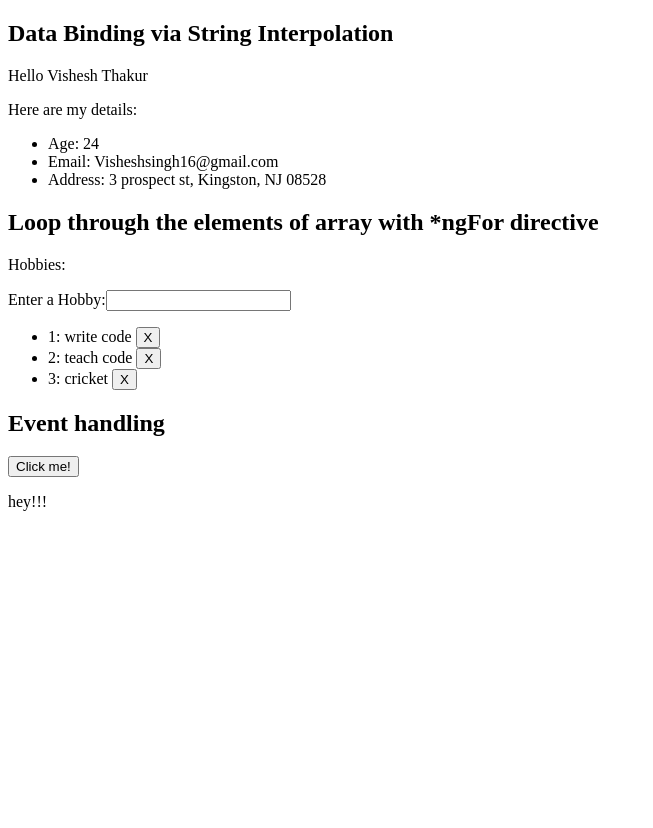
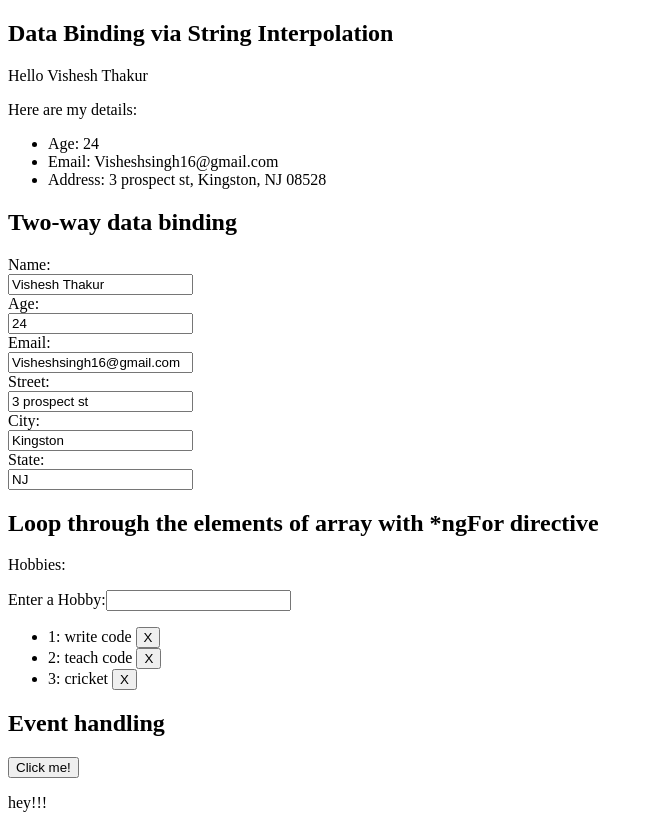
Before and after one commit to VisheshSingh/Angular4appDemo, an Angular app: page / in a window 1280 px wide. Shown: the whole page, without its empty margins (0-653 px from the left). Before the commit the page ends 800 px from the top, so only its background shows below. Built offline with nearby package versions, Linux system fonts and the light colour scheme.

Commit message:
Two-way data binding

```diff
--- a/src/app/app.module.ts
+++ b/src/app/app.module.ts
@@ -1,5 +1,6 @@
 import { BrowserModule } from '@angular/platform-browser';
 import { NgModule } from '@angular/core';
+import  { FormsModule } from '@angular/forms';
 
 import { AppComponent } from './app.component';
 import { UserComponent } from './components/user/user.component';
@@ -10,7 +11,8 @@
     UserComponent
   ],
   imports: [
-    BrowserModule
+    BrowserModule,
+    FormsModule
   ],
   providers: [],
   bootstrap: [AppComponent]
--- a/src/app/components/user/user.component.html
+++ b/src/app/components/user/user.component.html
@@ -10,6 +10,33 @@
   <li>Address: {{address.street}}, {{address.city}}, {{address.state}} {{address.zip}}</li>
 </ul>
 
+<h2>Two-way data binding</h2>
+<form>
+  <div>
+    <label for="Name">Name: </label><br/>
+    <input type="text" [(ngModel)]="name" name="name">
+  </div>
+  <div>
+    <label for="Age">Age: </label><br/>
+    <input type="number" [(ngModel)]="age" name="age">
+  </div>
+  <div>
+    <label for="Email">Email: </label><br/>
+    <input type="text" [(ngModel)]="email" name="email">
+  </div>
+  <div>
+    <label for="Street">Street: </label><br/>
+    <input type="text" [(ngModel)]="address.street" name="street">
+  </div>
+  <div>
+    <label for="City">City: </label><br/>
+    <input type="text" [(ngModel)]="address.city" name="city">
+  </div>
+  <div>
+    <label for="State">State: </label><br/>
+    <input type="text" [(ngModel)]="address.state" name="state">
+  </div>
+</form>
 <h2>Loop through the elements of array with *ngFor directive</h2>
 <!--Loop through the elements of array with ng-For directive-->
 <p>Hobbies:</p>
```
